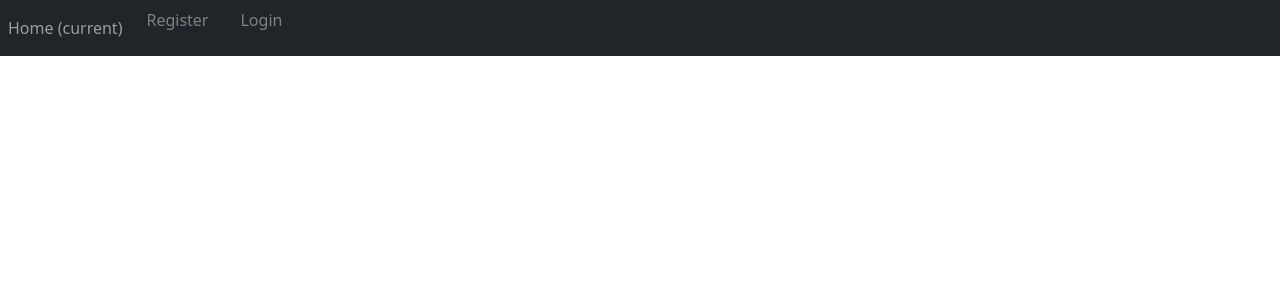
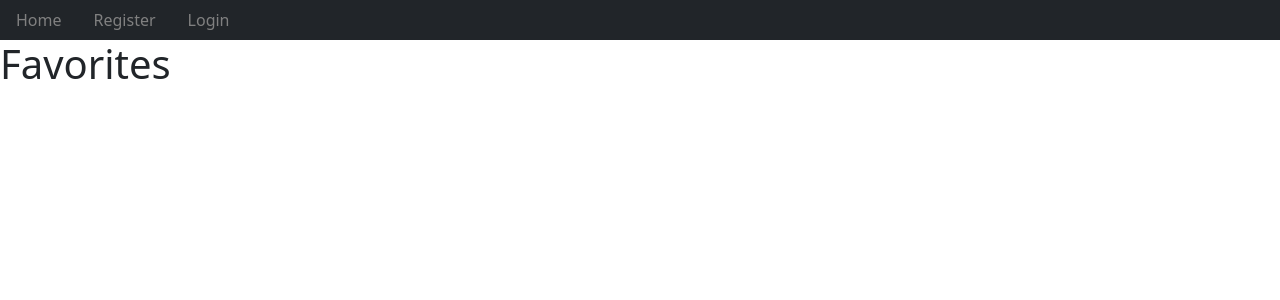
Before and after one commit to mullinsand/lunch-and-learn-FE, a React (Create React App) app: page /favorites in a window 1280 px wide. Shown: the top 300 px of the page. Built offline with nearby package versions, Linux system fonts and the light colour scheme.

Commit message:
built favorites and favorite components with a deleteFavorites function in app

```diff
--- a/src/App/App.js
+++ b/src/App/App.js
@@ -3,6 +3,7 @@ import React, { useState, useEffect } from 'react';
 import Navbar from "../Navigation/Navbar.js";
 import BaseForm from '../BaseForm/BaseForm';
 import Register from '../Register/Register';
+import Favorites from '../Favorites/Favorites';
 import Login from '../Login/Login';
 import CountryLearning from '../CountryLearning/CountryLearning';
 import { Routes, Route } from 'react-router-dom';
@@ -67,15 +68,35 @@ function App() {
       });
     }
 
+  function deleteFavorite(favoriteId) {
+    const params = {
+      api_key: currentUser.api_key,
+      favorite_id: favoriteId
+    }
+
+    const requestOptions = {
+      method: 'DELETE',
+      headers: {'Content-Type': 'application/json',
+                'accept': 'application/json'},
+      body: JSON.stringify( params )
+    }
+    fetch(`http://localhost:5000//api/v1/favorites`, requestOptions)
+    .then(response => {
+      if(response.ok) {
+        getUserFavorites(currentUser)
+      }
+    });
+  }
+
   return (
       <main>
         <Navbar currentUser={currentUser} handleLogout={handleLogout} />
         <Routes>
           <Route path="country/:countryName" element={<CountryLearning />} />
           <Route path="/register" element={<Register handleLogin={handleLogin}/>} />
+          <Route path="/favorites" element={<Favorites userFavorites={userFavorites} deleteFavorite={deleteFavorite}/>} />
           <Route path="/login" element={<Login handleLogin={handleLogin}/>} />
           <Route path="/" element={<BaseForm currentUser={currentUser} userFavorites={userFavorites} loggedIn={loggedIn} addFavorite={addFavorite}/>} />
-          {/* <Route path="*" element={<BaseForm/>} /> */}
         </Routes>
       </main>
   );
--- /dev/null
+++ b/src/Favorite/Favorite.css
@@ -0,0 +1,6 @@
+.favorite {
+  box-sizing: border-box;
+  border: 3px solid black;
+  padding: 10px;
+  background-color: rgb(253, 253, 253);
+}
--- /dev/null
+++ b/src/Favorite/Favorite.js
@@ -0,0 +1,31 @@
+import React from 'react';
+import './Favorite.css';
+import { Link } from 'react-router-dom';
+
+const Favorite = ({favorite, deleteFavorite}) => {
+  console.log('favorite')
+  console.log(favorite)
+  const title = favorite.attributes.recipe_title
+  const countryName = favorite.attributes.country
+  const url = favorite.attributes.recipe_link
+
+  function handleDelete(event, favoriteId) {
+    event.preventDefault();
+    deleteFavorite(favoriteId)
+  }
+  return (
+    <div className='favorite'>
+      {/* <img src={favorite.image} alt={favorite.title} width="80" height="80"/> */}
+        <p>{title}</p>
+        <p><a className="App-link" href={url}>See Recipe</a></p>
+        <Link to={`/country/${countryName}`}>
+          {`Learn about ${countryName}`}
+        </Link>
+        <form onSubmit={(e) => handleDelete(e, favorite.id)}>
+          <input type='submit' value='Delete'/>
+        </form>
+    </div>
+  )
+}
+
+export default Favorite
--- /dev/null
+++ b/src/Favorites/Favorites.css
@@ -0,0 +1,6 @@
+.favorites-container {
+  padding: 20px;
+  display: grid;
+  grid-template-columns: repeat(3, 1fr);
+  grid-gap: 20px;
+}
--- /dev/null
+++ b/src/Favorites/Favorites.js
@@ -0,0 +1,22 @@
+import './Favorites.css';
+import React, { useState } from 'react';
+import Favorite from '../Favorite/Favorite';
+
+
+
+function Favorites({deleteFavorite, userFavorites}) {
+  const favorites = userFavorites.data
+  return (
+    <div >
+      <h1>Favorites</h1>
+      <div className='favorites-container'>
+        { favorites && favorites.map((favorite) => (
+          <Favorite favorite={favorite} deleteFavorite={deleteFavorite}/>
+        )
+        )}
+      </div>
+    </div>
+  );
+}
+
+export default Favorites;
--- a/src/Navigation/Navbar.js
+++ b/src/Navigation/Navbar.js
@@ -26,10 +26,10 @@ const Navbar = ({currentUser, handleLogout}) => {
 
       <div className="collapse navbar-collapse" id="navbarNavDropdown">
         <ul className="navbar-nav">
-          <li className="nav-item active">
-            <a className="nav-link" href="#">
-              Home <span className="sr-only">(current)</span>
-            </a>
+          <li className="nav-item">
+            <Link style={linkStyle} to={`/`}>
+              Home
+            </Link>
           </li>
           <li className="nav-item">
             <Link style={linkStyle} to={`/register`}>
@@ -46,7 +46,11 @@ const Navbar = ({currentUser, handleLogout}) => {
               {currentUser.name && `Logged in as ${currentUser.name}`}
             </Link>
           </li>
-
+          <li className="nav-item">
+            <Link style={linkStyle} to={"/favorites"}>
+              {currentUser.name && "Favorites"}
+            </Link>
+          </li>
           <li className="nav-item">
             <Link style={linkStyle} to={`/`} onClick={handleLogout}>
               {currentUser.name && "Logout"}
```
